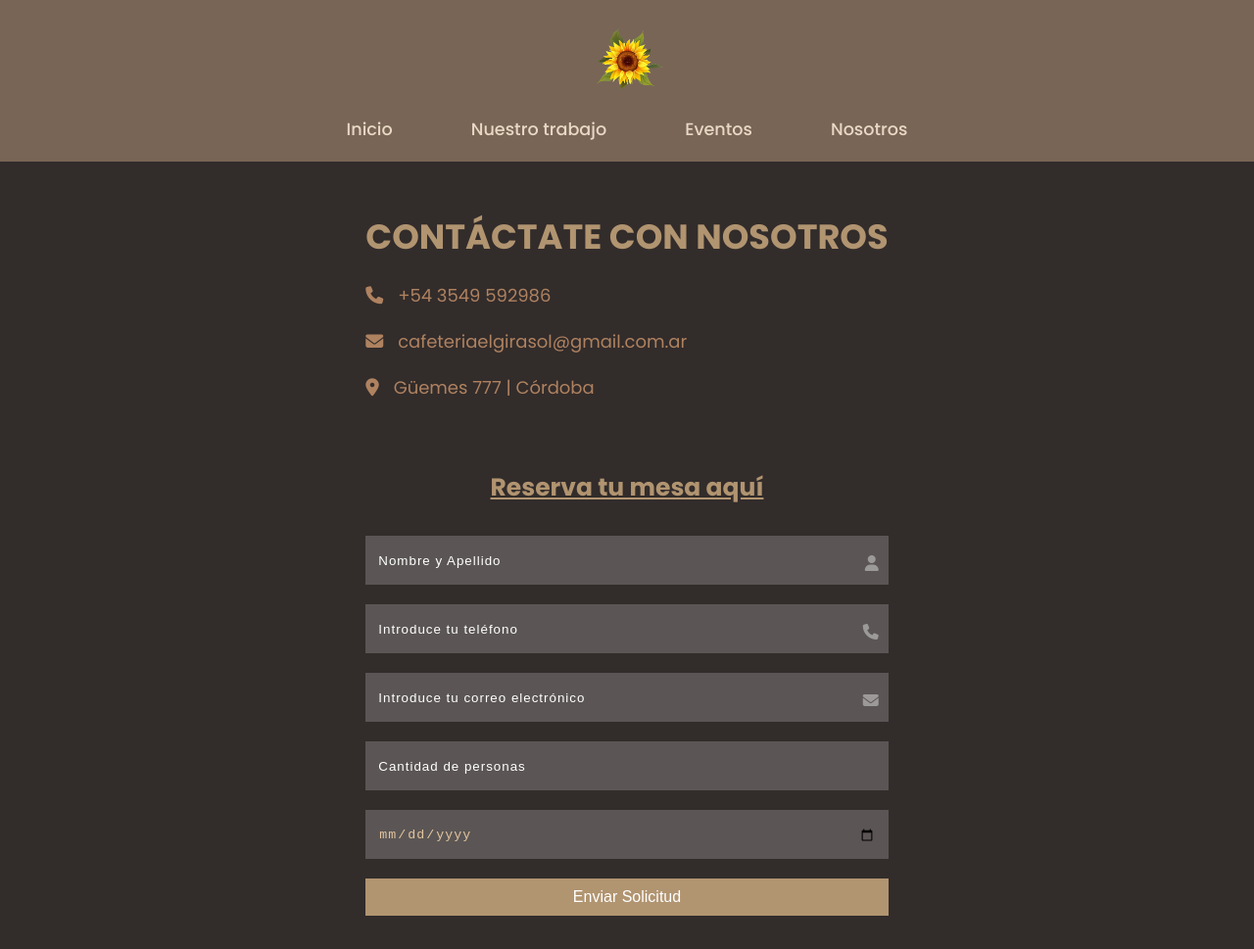
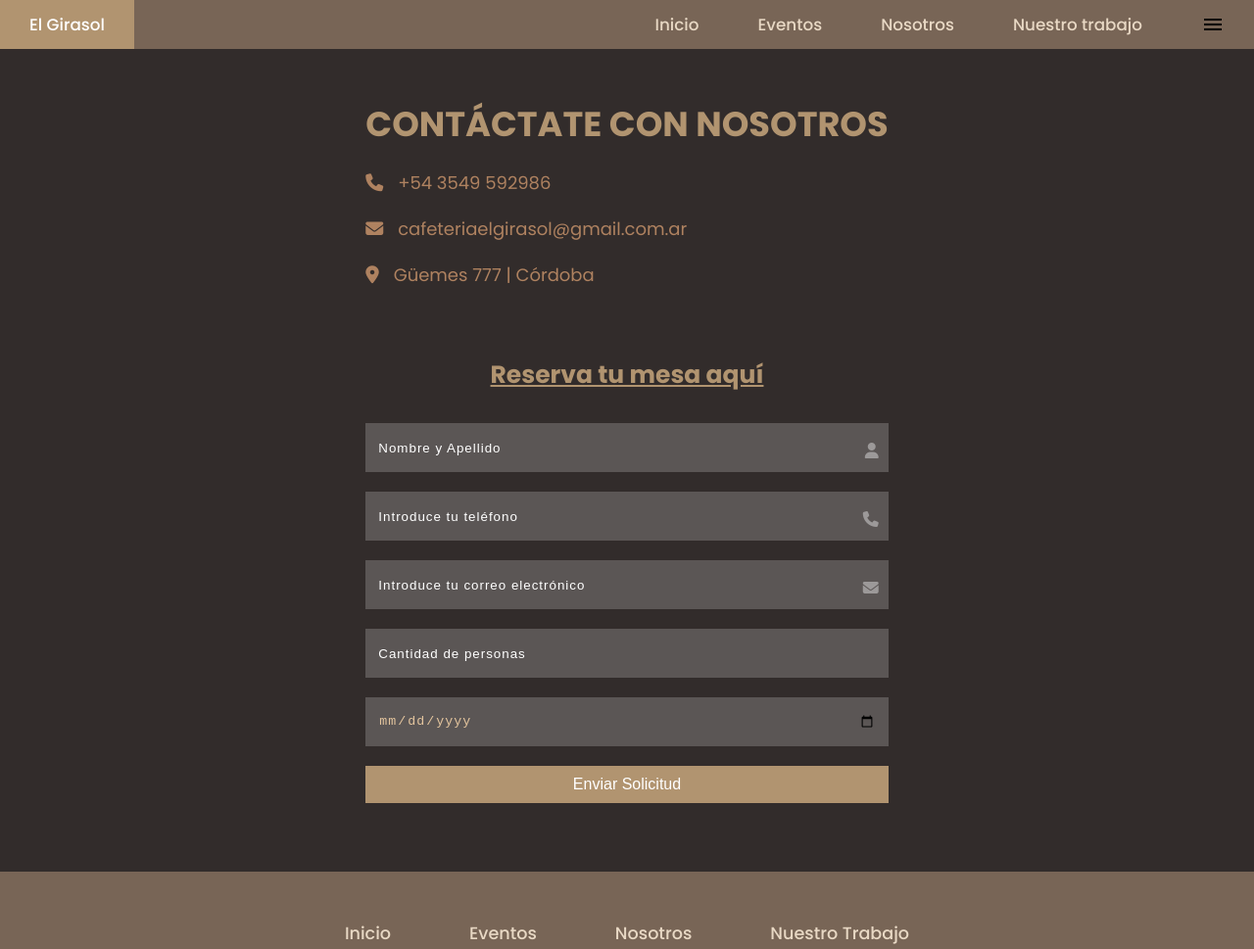
Before and after one commit to frandivCode/Pagina-Web-Coder, a website: page pages/contacto.html in a window 1280 px wide. Shown: the top 969 px of the page at 98% size. Drawn offline with nearby package versions, Linux system fonts and the light colour scheme; a web font is replaced by a local one.

Commit message:
contacto

```diff
--- a/pages/contacto.html
+++ b/pages/contacto.html
@@ -21,30 +21,37 @@
         integrity="sha512-DTOQO9RWCH3ppGqcWaEA1BIZOC6xxalwEsw9c2QQeAIftl+Vegovlnee1c9QX4TctnWMn13TZye+giMm8e2LwA=="
         crossorigin="anonymous" referrerpolicy="no-referrer" />
     <title>Contacto | Reserva</title>
+    <link href='https://unpkg.com/boxicons@2.1.4/css/boxicons.min.css' rel='stylesheet'>
     <link rel="stylesheet" href="../css/styles.css">
 </head>
 
 <body class="bg-body-contact">
     <header class="container-header-contact">
-        <div class="nav-header-contact">
-            <div class="logo-contact">
-                <img src="../assets/logo-de-la-page/logo-girasol.png" alt="logo de la pagina">
-            </div>
-            <nav>
-                <ul class="nav-contact-elements">
-                    <li><a href="../index.html">Inicio</a></li>
-                    <li><a href="./nuestro-trabajo.html">Nuestro trabajo</a></li>
-                    <li><a href="./eventos.html">Eventos</a></li>
-                    <li><a href="./nosotros.html">Nosotros</a></li>
+        <nav class="nav-contact">
+            <ul class="sidebar">
+                <li onclick=esconderSidebar()><a href="#"><svg xmlns="http://www.w3.org/2000/svg" height="24"
+                            viewBox="0 -960 960 960" width="24">
+                            <path
+                                d="m256-200-56-56 224-224-224-224 56-56 224 224 224-224 56 56-224 224 224 224-56 56-224-224-224 224Z" />
+                        </svg></a></li>
+                <li><a href="../index.html">Inicio</a></li>
+                <li><a href="./eventos.html">Eventos</a></li>
+                <li><a href="./nosotros.html">Nosotros</a></li>
+                <li><a href="./nuestro-trabajo.html">Nuestro trabajo</a></li>
+            </ul>
+            <ul class="nav-contact-elements">
+                <li><a href="#">El Girasol</a></li>
+                <li><a href="../index.html">Inicio</a></li>
+                <li><a href="./eventos.html">Eventos</a></li>
+                <li><a href="./nosotros.html">Nosotros</a></li>
+                <li><a href="./nuestro-trabajo.html">Nuestro trabajo</a></li>
+                <li onclick=mostrarSidebar()><a href="#"><svg xmlns="http://www.w3.org/2000/svg" height="24"
+                            viewBox="0 -960 960 960" width="24">
+                            <path d="M120-240v-80h720v80H120Zm0-200v-80h720v80H120Zm0-200v-80h720v80H120Z" />
+                        </svg></a></li>
+            </ul>
+        </nav>
 
-                </ul>
-            </nav>
-            <div class="menu-icon">
-                <div class="line-one"></div>
-                <div class="line-two"></div>
-                <div class="line-three"></div>
-            </div>
-        </div>
     </header>
     <!-- Nuestro contacto -->
     <main class="nuestro-contact">
@@ -100,6 +107,17 @@
         </ul>
         <p class="copy">Desarrollado por Francisco Zapata &copy; El Girasol 2024. Todos los derechos reservados.</p>
     </footer>
+
+    <script>
+        function mostrarSidebar() {
+            const sidebar = document.querySelector('.sidebar')
+            sidebar.style.display = 'flex'
+        }
+        function esconderSidebar() {
+            const sidebar = document.querySelector('.sidebar')
+            sidebar.style.display = 'none'
+        }
+    </script>
 </body>
 
 </html>
--- a/sass/layout/desktop/_contacto.scss
+++ b/sass/layout/desktop/_contacto.scss
@@ -2,36 +2,73 @@
 .bg-body-contact {
     background-color: #322C2B;
     font-family: "Poppins", sans-serif;
+    height: 100vh;
 
     .container-header-contact {
-        background-color: map-get($coloresContact, background );
-        padding: 10px 5px;
+        background-color: map-get($coloresContact, background);
 
-        .nav-header-contact {
-            margin: 10px 40px;
+        .nav-contact {
 
-            .logo-contact {
-                @include flexible (flex, center, center);
+            .sidebar {
+                @include flexible1(none, column, flex-start, flex-start, nowrap);
+                position: fixed;
+                top: 0;
+                right: 0;
+                height: 100vh;
+                width: 250px;
+                z-index: 999;
+                background-color: rgba(255, 255, 255, 0.2);
+                box-shadow: -10px 0 10px rgba(0, 0, 0, 0.425);
+                backdrop-filter: blur(10px);
 
-                img {
-                    width: 80px;
-                    height: 80px;
+                li {
+                    width: 100%;
+                    height: 50px;
+                }
+
+                a {
+                    width: 100%;
+                    display: flex;
+                    align-items: center;
+                    height: 100%;
+                    padding: 0 30px;
+                    font-size: 1.05rem;
+                    color: map-get($coloresIndex, colorcito);
+                    transition: all .5s ease;
+                    font-weight: 500;
+
+                    &:hover {
+                        color: #fff;
+                        background-color: map-get($coloresContact, colorText);
+                    }
                 }
             }
 
             .nav-contact-elements {
-                @include flexible1 (flex, row, center, center, wrap);
-                gap: 5rem;
-                padding-top: 1.2rem;
+                width: 100%;
+                @include flexible(flex, flex-end, center);
+
+                li {
+                    height: 50px;
+                }
+
+                li:first-child {
+                    margin-right: auto;
+                }
 
                 a {
-                    font-size: 1.1rem;
+                    display: flex;
+                    align-items: center;
+                    height: 100%;
+                    padding: 0 30px;
+                    font-size: 1.05rem;
                     color: map-get($coloresIndex, colorcito);
-                    transition: all .3s ease;
+                    transition: all .5s ease;
                     font-weight: 500;
 
                     &:hover {
-                        color: map-get($coloresContact, colorText);
+                        color: #fff;
+                        background-color: map-get($coloresContact, colorText);
                     }
                 }
             }
@@ -148,7 +185,7 @@
 
                 button {
                     &:hover {
-                        background-color: map-get($coloresContact, background );
+                        background-color: map-get($coloresContact, background);
                     }
                 }
             }
@@ -160,7 +197,7 @@
     @include flexible1(flex, column, center, center, nowrap);
     width: 100%;
     padding: 40px 20px 5px 20px;
-    background-color: map-get($coloresContact, background );
+    background-color: map-get($coloresContact, background);
 
     .menu-footer-contact {
         @include flexible1(flex, row, center, center, wrap);
```
Also changed, not shown: sass/layout/768/_media768.scss (+7 -0 lines), assets/logo-de-la-page/close_FILL0_wght400_GRAD0_opsz24.svg (added), assets/logo-de-la-page/menu_FILL0_wght400_GRAD0_opsz24.svg (added), css/styles.css, main.js (line endings or trailing spaces).
